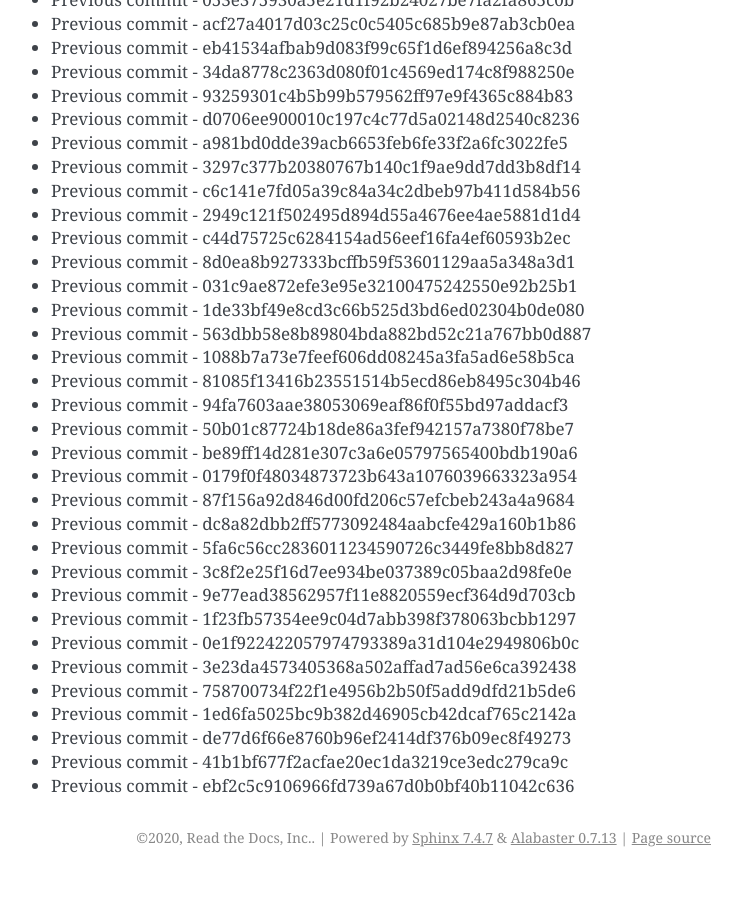
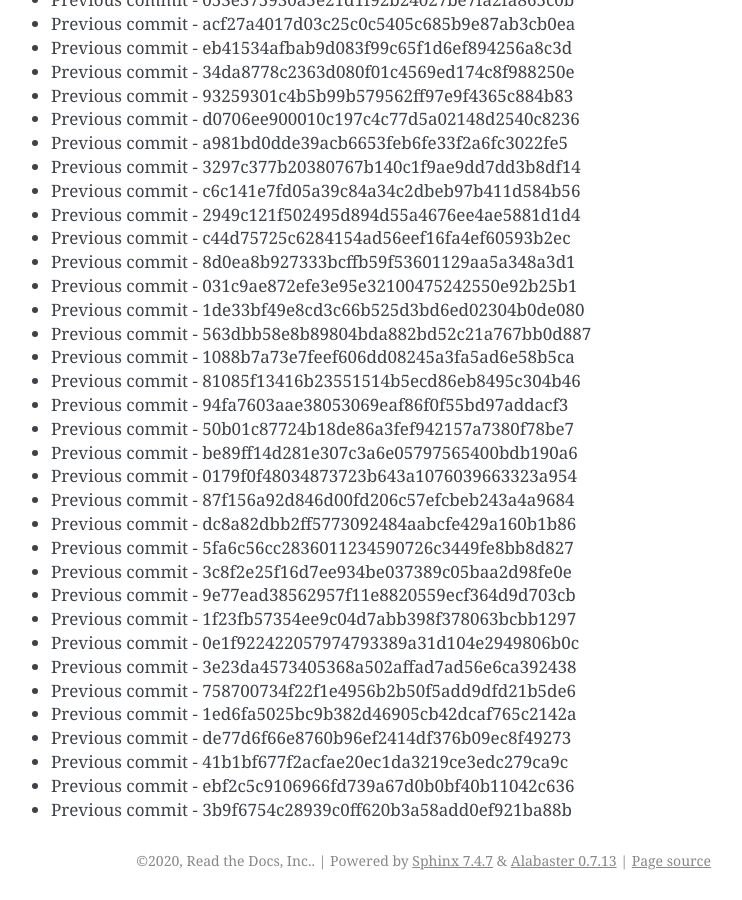
Before and after one commit to readthedocs/rtd-git-stresstest, a Sphinx documentation site: the page built from docs/updates.rst, in a window 1280 px wide and 900 px high, scrolled down 45655 px. Shown: the whole window, without its empty margins (399-1141 px from the left). Built offline with Sphinx 7.4.7, drawn with Linux system fonts in a browser that asks for light colours; before the commit the page ends 46532 px from its top, so only the background shows below that.

Commit message:
Generating commit from previous: 3b9f6754c28939c0ff620b3a58add0ef921ba88b

```diff
--- a/docs/updates.rst
+++ b/docs/updates.rst
@@ -1950,3 +1950,4 @@ It can be tested for any performance characteristics.
 * Previous commit - de77d6f66e8760b96ef2414df376b09ec8f49273
 * Previous commit - 41b1bf677f2acfae20ec1da3219ce3edc279ca9c
 * Previous commit - ebf2c5c9106966fd739a67d0b0bf40b11042c636
+* Previous commit - 3b9f6754c28939c0ff620b3a58add0ef921ba88b
```
